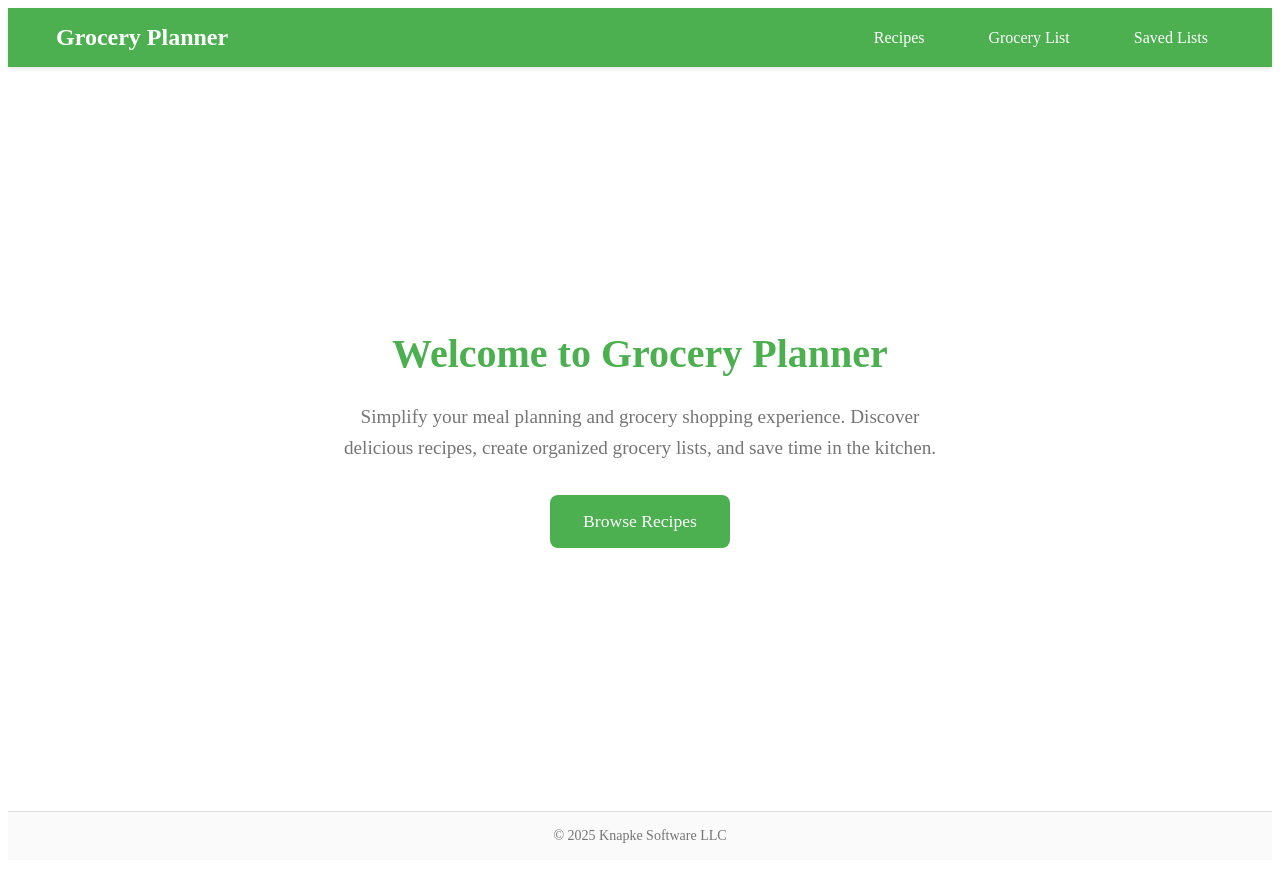
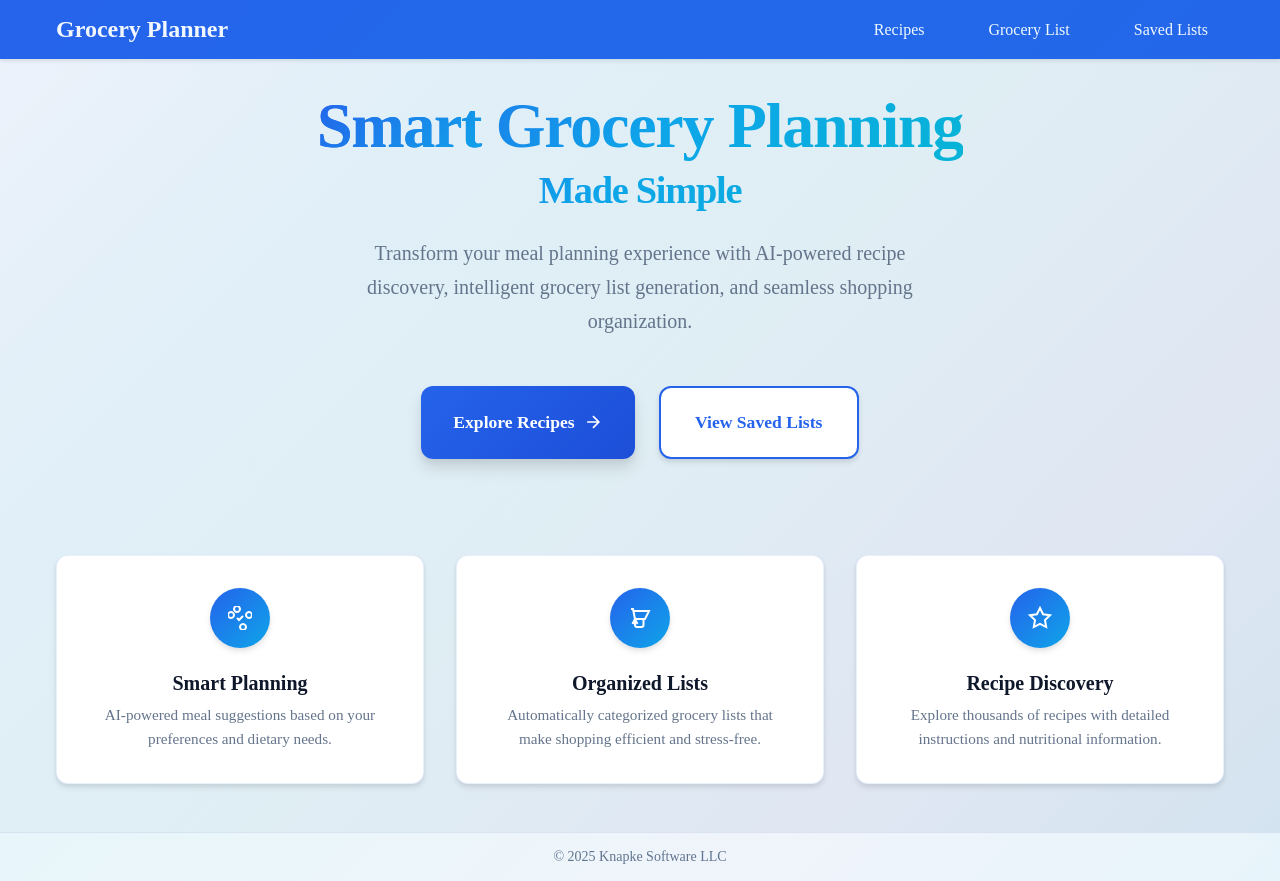
Before and after one commit to evanknapke/grocery-planner, a Vue app: page / in a window 1280 px wide. Built offline with nearby package versions, Linux system fonts and the light colour scheme.

Commit message:
Redesign the home page

```diff
--- a/index.html
+++ b/index.html
@@ -5,6 +5,9 @@
     <link rel="icon" href="/favicon.ico">
     <meta name="viewport" content="width=device-width, initial-scale=1.0">
     <title>Grocery Planner</title>
+    <style>
+      body { margin: 0 !important; padding: 0 !important; }
+    </style>
   </head>
   <body>
     <div id="app"></div>
--- a/src/components/DefaultLayout.vue
+++ b/src/components/DefaultLayout.vue
@@ -1,5 +1,8 @@
 <template>
   <div class="layout">
+    <!-- Background gradient overlay -->
+    <div class="layout__background"></div>
+
     <header class="layout__header">
       <div class="layout__header-content">
         <router-link to="/" class="layout__title">Grocery Planner</router-link>
@@ -38,6 +41,8 @@ const loadingStore = useLoadingStore()
   min-height: 100vh;
   display: flex;
   flex-direction: column;
+  background: linear-gradient(135deg, #f8fafc 0%, #e2e8f0 100%);
+  position: relative;
 
   &__header {
     background-color: $primary-color;
@@ -72,10 +77,24 @@ const loadingStore = useLoadingStore()
 
   &__main {
     flex: 1;
-    max-width: 1200px;
-    margin: 0 auto;
-    padding: 2rem 1rem;
     width: 100%;
+    position: relative;
+    z-index: 2;
+  }
+
+  &__background {
+    position: absolute;
+    top: 0;
+    left: 0;
+    right: 0;
+    bottom: 0;
+    background: linear-gradient(135deg,
+      rgba(37, 99, 235, 0.05) 0%,
+      rgba(14, 165, 233, 0.08) 25%,
+      rgba(6, 182, 212, 0.06) 50%,
+      rgba(37, 99, 235, 0.04) 75%,
+      rgba(14, 165, 233, 0.07) 100%);
+    z-index: 1;
   }
 
   &__footer {
@@ -124,7 +143,7 @@ const loadingStore = useLoadingStore()
 
 
     &__main {
-      padding: 1rem;
+      // Individual pages handle their own spacing
     }
   }
 }
--- a/src/pages/HomePage.vue
+++ b/src/pages/HomePage.vue
@@ -1,15 +1,71 @@
 <template>
   <div class="home">
+    <!-- Main content -->
+    <div class="home__container">
     <div class="home__content">
-      <h1 class="home__title">Welcome to Grocery Planner</h1>
+        <!-- Hero section -->
+        <div class="home__hero">
+          <h1 class="home__title">
+            <span class="home__title-highlight">Smart</span> Grocery Planning
+            <br>
+            <span class="home__title-sub">Made Simple</span>
+          </h1>
+
       <p class="home__description">
-        Simplify your meal planning and grocery shopping experience. Discover delicious recipes,
-        create organized grocery lists, and save time in the kitchen.
+            Transform your meal planning experience with AI-powered recipe discovery,
+            intelligent grocery list generation, and seamless shopping organization.
       </p>
+
       <div class="home__actions">
-        <router-link to="/recipes" class="btn btn-primary home__cta">
-          Browse Recipes
+            <router-link to="/recipes" class="home__cta home__cta--primary">
+              <span>Explore Recipes</span>
+              <svg class="home__cta-icon" width="20" height="20" viewBox="0 0 24 24" fill="none" stroke="currentColor" stroke-width="2">
+                <path d="M5 12h14M12 5l7 7-7 7"/>
+              </svg>
+            </router-link>
+
+            <router-link to="/saved-lists" class="home__cta home__cta--secondary">
+              <span>View Saved Lists</span>
         </router-link>
+          </div>
+        </div>
+
+        <!-- Feature cards -->
+        <div class="home__features">
+          <div class="home__feature-card">
+            <div class="home__feature-icon">
+              <svg width="24" height="24" viewBox="0 0 24 24" fill="none" stroke="currentColor" stroke-width="2">
+                <path d="M9 12l2 2 4-4"/>
+                <path d="M21 12c-1 0-3-1-3-3s2-3 3-3 3 1 3 3-2 3-3 3"/>
+                <path d="M3 12c1 0 3-1 3-3s-2-3-3-3-3 1-3 3 2 3 3 3"/>
+                <path d="M12 3c0 1-1 3-3 3s-3-2-3-3 1-3 3-3 3 2 3 3"/>
+                <path d="M12 21c0-1 1-3 3-3s3 2 3 3-1 3-3 3-3-2-3-3"/>
+              </svg>
+            </div>
+            <h3 class="home__feature-title">Smart Planning</h3>
+            <p class="home__feature-description">AI-powered meal suggestions based on your preferences and dietary needs.</p>
+          </div>
+
+          <div class="home__feature-card">
+            <div class="home__feature-icon">
+              <svg width="24" height="24" viewBox="0 0 24 24" fill="none" stroke="currentColor" stroke-width="2">
+                <path d="M3 3h2l.4 2M7 13h10l4-8H5.4m0 0L7 13m0 0l-2.5 5M7 13l2.5 5m6-5v6a2 2 0 01-2 2H9a2 2 0 01-2-2v-6"/>
+              </svg>
+            </div>
+            <h3 class="home__feature-title">Organized Lists</h3>
+            <p class="home__feature-description">Automatically categorized grocery lists that make shopping efficient and stress-free.</p>
+          </div>
+
+          <div class="home__feature-card">
+            <div class="home__feature-icon">
+              <svg width="24" height="24" viewBox="0 0 24 24" fill="none" stroke="currentColor" stroke-width="2">
+                <path d="M12 2l3.09 6.26L22 9.27l-5 4.87 1.18 6.88L12 17.77l-6.18 3.25L7 14.14 2 9.27l6.91-1.01L12 2z"/>
+              </svg>
+            </div>
+            <h3 class="home__feature-title">Recipe Discovery</h3>
+            <p class="home__feature-description">Explore thousands of recipes with detailed instructions and nutritional information.</p>
+          </div>
+        </div>
       </div>
     </div>
   </div>
@@ -20,80 +76,254 @@
 
 <style scoped lang="scss">
 .home {
-  min-height: calc(100vh - 120px); // Account for header height
+  position: relative;
+  min-height: calc(100vh - 80px); // Account for header height
+  overflow: hidden;
   display: flex;
   align-items: center;
   justify-content: center;
-  padding: $spacing-xl $spacing-md;
+
+  &__container {
+    position: relative;
+    width: 100%;
+    max-width: 1200px;
+    padding: $spacing-xl $spacing-md $spacing-xxl;
+  }
 
   &__content {
-    text-align: center;
-    max-width: 600px;
-    width: 100%;
+    display: flex;
+    flex-direction: column;
+    gap: $spacing-xxl;
   }
 
+  &__hero {
+    text-align: center;
+    max-width: 800px;
+    margin: 0 auto;
+  }
+
+
   &__title {
-    font-size: 2.5rem;
-    font-weight: 700;
+    font-size: clamp(2.5rem, 5vw, 4rem);
+    font-weight: 800;
+    line-height: 1.1;
     margin-bottom: $spacing-lg;
-    color: $primary-color;
-    line-height: 1.2;
+    background: linear-gradient(135deg, $primary-color 0%, $secondary-color 50%, $accent-color 100%);
+    -webkit-background-clip: text;
+    -webkit-text-fill-color: transparent;
+    background-clip: text;
+    letter-spacing: -0.02em;
+
+    &-highlight {
+      display: inline-block;
+      background: linear-gradient(135deg, $primary-color, $secondary-color);
+      -webkit-background-clip: text;
+      -webkit-text-fill-color: transparent;
+      background-clip: text;
+    }
+
+    &-sub {
+      display: block;
+      font-size: 0.6em;
+      font-weight: 600;
+      color: $text-secondary;
+      margin-top: $spacing-sm;
+    }
   }
 
   &__description {
-    font-size: 1.2rem;
+    font-size: 1.25rem;
     color: $text-secondary;
-    margin-bottom: $spacing-xl;
-    line-height: 1.6;
+    line-height: 1.7;
+    margin-bottom: $spacing-xxl;
+    max-width: 600px;
+    margin-left: auto;
+    margin-right: auto;
   }
 
   &__actions {
-    margin-top: $spacing-xl;
+    display: flex;
+    gap: $spacing-lg;
+    justify-content: center;
+    flex-wrap: wrap;
   }
 
   &__cta {
+    display: inline-flex;
+    align-items: center;
+    gap: $spacing-sm;
+    padding: $spacing-lg $spacing-xl;
+    border-radius: $border-radius-lg;
+    text-decoration: none;
+    font-weight: 600;
     font-size: 1.1rem;
-    padding: $spacing-md $spacing-xl;
-    border-radius: $border-radius-md;
-    text-decoration: none;
-    display: inline-block;
-    min-width: 180px;
+    transition: all $transition-normal;
+    position: relative;
+    overflow: hidden;
+    min-width: 200px;
+    justify-content: center;
+
+    &--primary {
+      background: linear-gradient(135deg, $primary-color, $primary-dark);
+      color: white;
+      box-shadow: $shadow-lg;
+
+      &:hover {
+        transform: translateY(-2px);
+        box-shadow: $shadow-xl;
+        background: linear-gradient(135deg, $primary-dark, darken($primary-dark, 10%));
+      }
+
+      &:active {
+        transform: translateY(0);
+      }
+    }
+
+    &--secondary {
+      background: $surface;
+      color: $primary-color;
+      border: 2px solid $primary-color;
+      box-shadow: $shadow-md;
+
+      &:hover {
+        background: $primary-color;
+        color: white;
+        transform: translateY(-2px);
+        box-shadow: $shadow-lg;
+      }
+    }
+
+    &-icon {
+      transition: transform $transition-fast;
+    }
+
+    &:hover &-icon {
+      transform: translateX(4px);
+    }
+  }
+
+  &__features {
+    display: grid;
+    grid-template-columns: repeat(auto-fit, minmax(300px, 1fr));
+    gap: $spacing-xl;
+    margin-top: $spacing-xxl;
+  }
+
+  &__feature-card {
+    background: $surface;
+    padding: $spacing-xl;
+    border-radius: $border-radius-lg;
+    box-shadow: $shadow-md;
+    text-align: center;
+    transition: all $transition-normal;
+    border: 1px solid rgba($primary-color, 0.1);
+
+    &:hover {
+      transform: translateY(-4px);
+      box-shadow: $shadow-xl;
+      border-color: rgba($primary-color, 0.2);
+    }
+  }
+
+  &__feature-icon {
+    width: 60px;
+    height: 60px;
+    margin: 0 auto $spacing-lg;
+    background: linear-gradient(135deg, $primary-color, $secondary-color);
+    border-radius: 50%;
+    display: flex;
+    align-items: center;
+    justify-content: center;
+    color: white;
+    box-shadow: $shadow-md;
+  }
+
+  &__feature-title {
+    font-size: 1.25rem;
+    font-weight: 700;
+    color: $text-primary;
+    margin-bottom: $spacing-sm;
+  }
+
+  &__feature-description {
+    color: $text-secondary;
+    line-height: 1.6;
+    font-size: 0.95rem;
+  }
+}
+
+// Animations
+@keyframes float {
+  0%, 100% {
+    transform: translateY(0px);
+  }
+  50% {
+    transform: translateY(-10px);
   }
 }
 
 // Responsive design
 @media (max-width: 768px) {
   .home {
-    padding: $spacing-lg $spacing-sm;
-    min-height: calc(100vh - 100px);
+  &__container {
+      padding: $spacing-lg $spacing-sm $spacing-xl;
+    }
+
+    &__content {
+      gap: $spacing-xl;
+    }
 
     &__title {
-      font-size: 2rem;
       margin-bottom: $spacing-md;
     }
 
     &__description {
       font-size: 1.1rem;
-      margin-bottom: $spacing-lg;
+      margin-bottom: $spacing-xl;
+    }
+
+    &__actions {
+      flex-direction: column;
+      align-items: center;
+      gap: $spacing-md;
     }
 
     &__cta {
+      width: 100%;
+      max-width: 280px;
+      padding: $spacing-md $spacing-lg;
       font-size: 1rem;
-      padding: $spacing-sm $spacing-lg;
-      min-width: 160px;
+    }
+
+    &__features {
+      grid-template-columns: 1fr;
+      gap: $spacing-lg;
+      margin-top: $spacing-xl;
+    }
+
+    &__feature-card {
+      padding: $spacing-lg;
     }
   }
 }
 
 @media (max-width: 480px) {
   .home {
+
     &__title {
-      font-size: 1.75rem;
+      &-sub {
+        font-size: 0.7em;
+      }
     }
 
     &__description {
       font-size: 1rem;
     }
+
+    &__cta {
+      padding: $spacing-sm $spacing-md;
+      font-size: 0.95rem;
+    }
   }
 }
 </style>
--- a/src/styles/global.scss
+++ b/src/styles/global.scss
@@ -15,26 +15,31 @@ html, body {
   color: #333;
 }
 
+body {
+  margin: 0 !important;
+  padding: 0 !important;
+}
+
 #app {
   min-height: 100vh;
 }
 
-// SCSS Variables
-$primary-color: #4CAF50;
-$primary-dark: #388E3C;
-$primary-light: #81C784;
-$secondary-color: #FF9800;
-$accent-color: #2196F3;
+// SCSS Variables - Modern Blue Palette
+$primary-color: #2563eb;
+$primary-dark: #1d4ed8;
+$primary-light: #3b82f6;
+$secondary-color: #0ea5e9;
+$accent-color: #06b6d4;
 
-// Neutral colors
-$text-primary: #212121;
-$text-secondary: #757575;
-$text-disabled: #BDBDBD;
-$background: #FAFAFA;
-$surface: #FFFFFF;
-$border: #E0E0E0;
-$border-color: #E0E0E0;
-$error-color: #F44336;
+// Neutral colors - Modern Blue Theme
+$text-primary: #0f172a;
+$text-secondary: #64748b;
+$text-disabled: #cbd5e1;
+$background: #f8fafc;
+$surface: #ffffff;
+$border: #e2e8f0;
+$border-color: #e2e8f0;
+$error-color: #ef4444;
 
 // Spacing
 $spacing-xs: 0.25rem;
@@ -49,10 +54,11 @@ $border-radius-sm: 4px;
 $border-radius-md: 8px;
 $border-radius-lg: 12px;
 
-// Shadows
-$shadow-sm: 0 1px 3px rgba(0, 0, 0, 0.12);
-$shadow-md: 0 4px 6px rgba(0, 0, 0, 0.1);
-$shadow-lg: 0 10px 15px rgba(0, 0, 0, 0.1);
+// Shadows - Enhanced for modern look
+$shadow-sm: 0 1px 3px rgba(0, 0, 0, 0.1), 0 1px 2px rgba(0, 0, 0, 0.06);
+$shadow-md: 0 4px 6px rgba(0, 0, 0, 0.07), 0 2px 4px rgba(0, 0, 0, 0.06);
+$shadow-lg: 0 10px 15px rgba(0, 0, 0, 0.1), 0 4px 6px rgba(0, 0, 0, 0.05);
+$shadow-xl: 0 20px 25px rgba(0, 0, 0, 0.1), 0 10px 10px rgba(0, 0, 0, 0.04);
 
 // Transitions
 $transition-fast: 0.15s ease;
```
